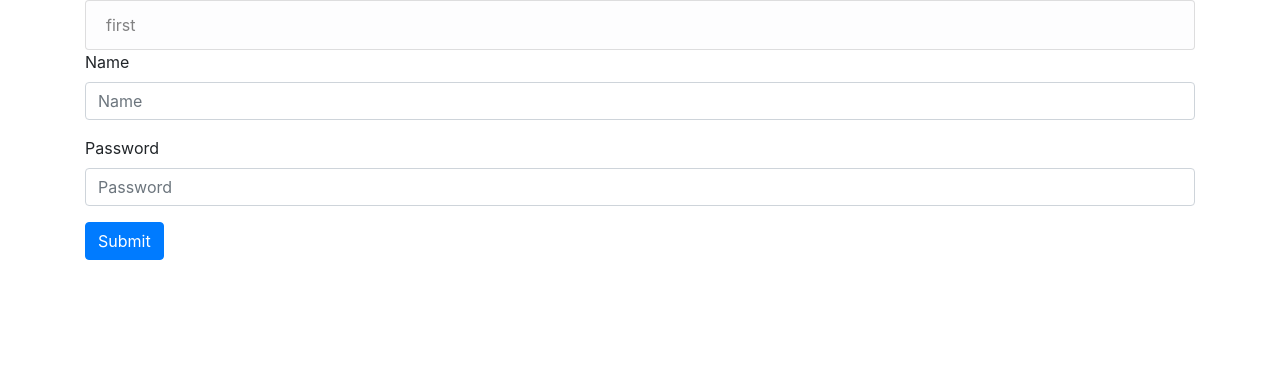
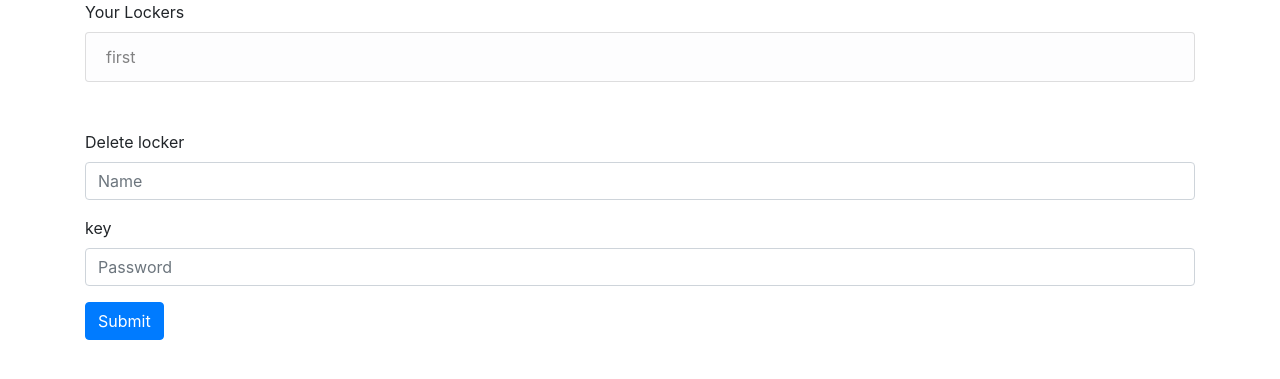
Before and after one commit to siki-aayush/class_project, a Django app: page /delete/ in a window 1280 px wide. Shown: the part 56-435 px from the top of the page. Run offline with Django 3.2, Linux system fonts and the light colour scheme; a user stored in the database is signed in; data comes from the database, SQL or seed files in the repository; some libraries are stand-ins or nearby versions.

Commit message:
minor changes

```diff
--- a/locker/templates/delete.html
+++ b/locker/templates/delete.html
@@ -1,18 +1,21 @@
 {% extends "base.html" %}
 {% block content %}
-        {% for lock in lockers %}
-            <ul class="list-group">
-                <li class="list-group-item list-group-item-light">{{ lock }}</li>
-              </ul>
-        {% endfor %}
+    <label>Your Lockers</label>
+    {% for lock in lockers %}
+        <ul class="list-group">
+            <li class="list-group-item list-group-item-light">{{ lock }}</li>
+        </ul>
+    {% endfor %}
+    <br>
+    <br>
     <form method = "POST">
         {% csrf_token %}
         <div class="form-group">
-            <label >Name</label>
+            <label >Delete locker</label>
             <input type="text" class="form-control" placeholder="Name" name="name">
         </div>
         <div class="form-group">
-            <label >Password</label>
+            <label >key</label>
             <input type="password" class="form-control" placeholder="Password" name="key">
         </div>
         <button type="submit" class="btn btn-primary">Submit</button>
```
Also changed, not shown: locker/templates/list.html (+5 -2 lines).
